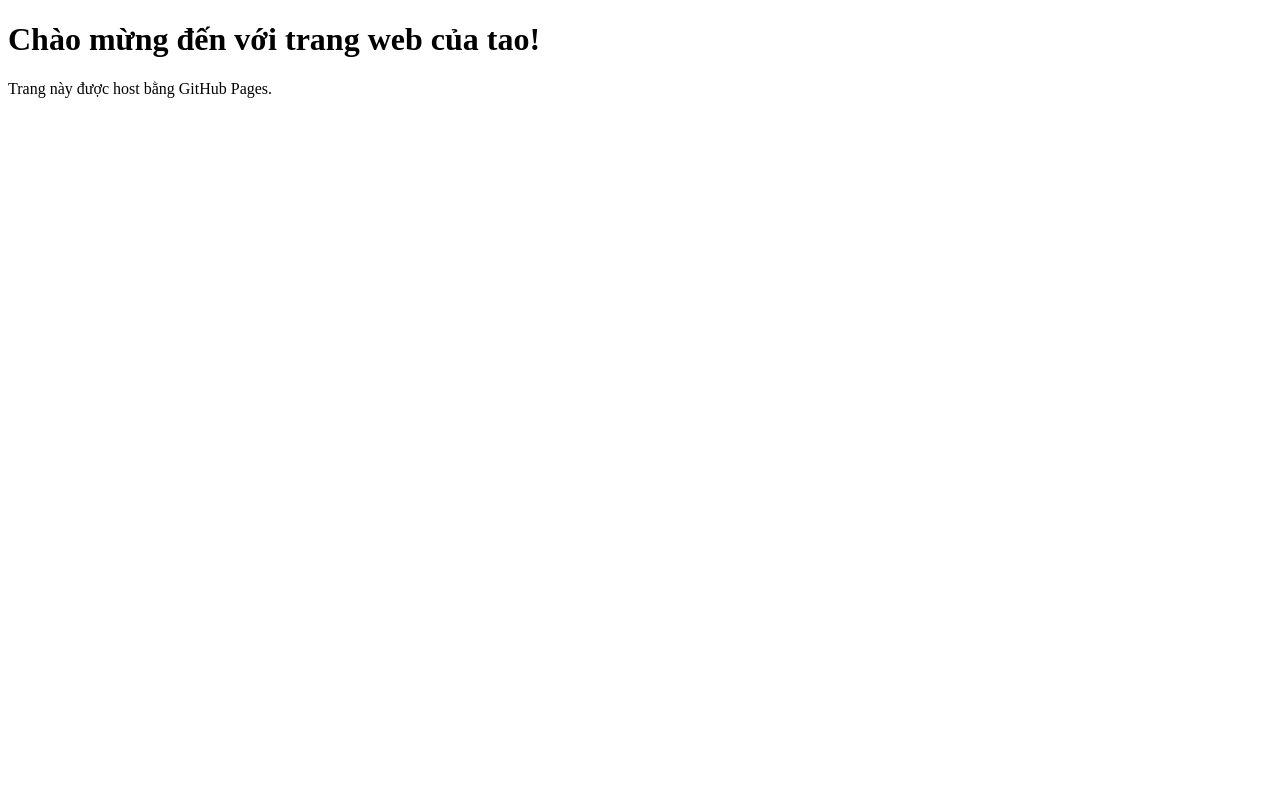
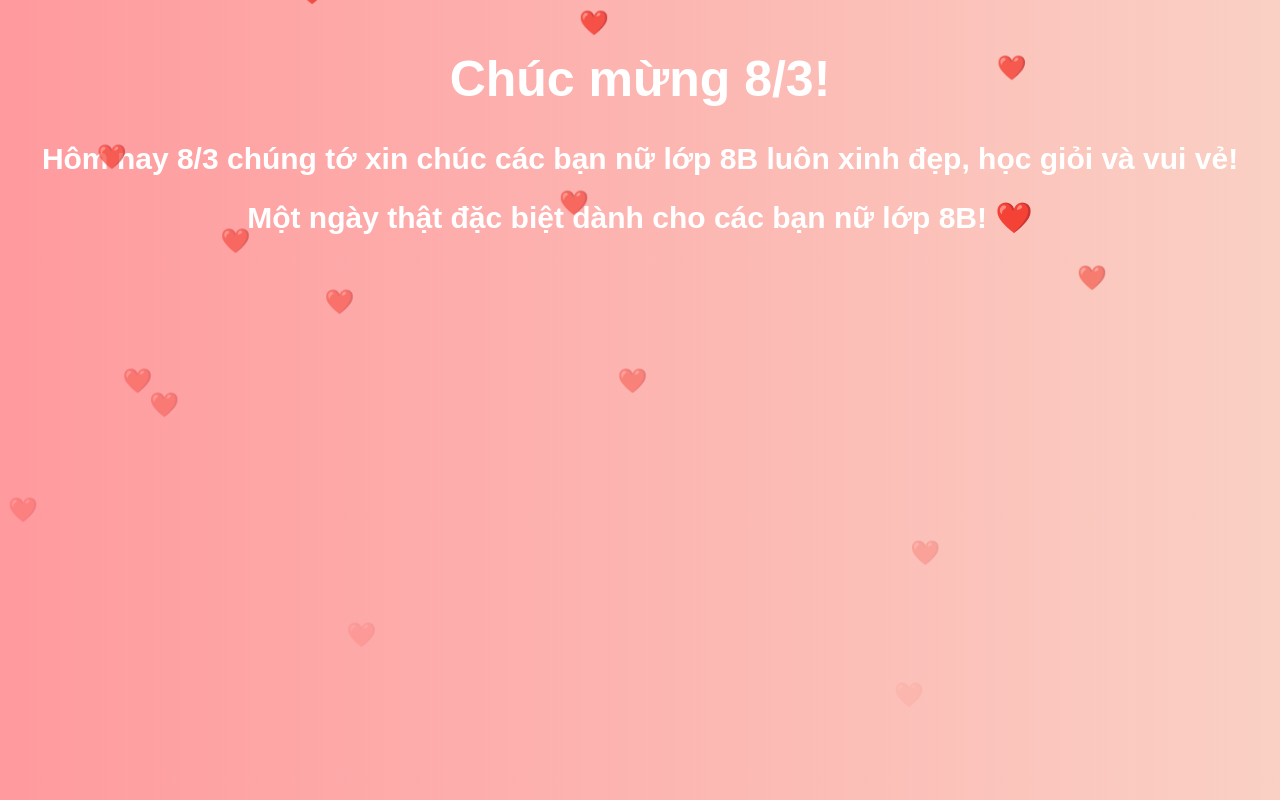
Before and after one commit to linhnguyen280311/linh5, a plain HTML site: page index.html in a window 1280 px wide. Drawn offline with Linux system fonts and the light colour scheme.

Commit message:
Update index.html

```diff
--- a/index.html
+++ b/index.html
@@ -1,12 +1,67 @@
 <!DOCTYPE html>
 <html lang="vi">
 <head>
+<style>
+body { font-size: 20px; }
+</style>
     <meta charset="UTF-8">
     <meta name="viewport" content="width=device-width, initial-scale=1.0">
-    <title>Trang của tao</title>
+    <title>Chúc mừng 8/3</title>
+    <style>
+        body {
+            background: linear-gradient(to right, #ff9a9e, #fad0c4);
+            text-align: center;
+            font-family: Arial, sans-serif;
+            color: white;
+            overflow: hidden;
+        }
+        h1 {
+            font-size: 50px;
+            margin-top: 50px;
+            animation: fadeIn 3s ease-in-out;
+        }
+        p {
+            font-size: 24px;
+            margin-top: 20px;
+            animation: slideUp 3s ease-in-out;
+        }
+        @keyframes fadeIn {
+            from { opacity: 0; }
+            to { opacity: 1; }
+        }
+        @keyframes slideUp {
+            from { transform: translateY(50px); opacity: 0; }
+            to { transform: translateY(0); opacity: 1; }
+        }
+        .falling-heart {
+            position: absolute;
+            top: -50px;
+            color: red;
+            font-size: 24px;
+            animation: fall linear infinite;
+        }
+        @keyframes fall {
+            from { transform: translateY(-50px); opacity: 1; }
+            to { transform: translateY(100vh); opacity: 0; }
+        }
+    </style>
 </head>
 <body>
-    <h1>Chào mừng đến với trang web của tao!</h1>
-    <p>Trang này được host bằng GitHub Pages.</p>
+    <h1>Chúc mừng 8/3!</h1>
+    <p><span style="font-size: 30px; font-weight: bold;">Hôm nay 8/3 chúng tớ xin chúc các bạn nữ lớp 8B luôn xinh đẹp, học giỏi và vui vẻ!</span></p>
+    <p><span style="font-size: 30px; font-weight: bold;">Một ngày thật đặc biệt dành cho các bạn nữ lớp 8B! ❤️</span></p>
+
+    <script>
+        function createHeart() {
+            const heart = document.createElement('div');
+            heart.innerHTML = '❤️';
+            heart.classList.add('falling-heart');
+            heart.style.left = Math.random() * window.innerWidth + 'px';
+            heart.style.animationDuration = (Math.random() * 3 + 2) + 's';
+            document.body.appendChild(heart);
+            setTimeout(() => heart.remove(), 5000);
+        }
+        setInterval(createHeart, 300);
+    </script>
 </body>
 </html>
```
